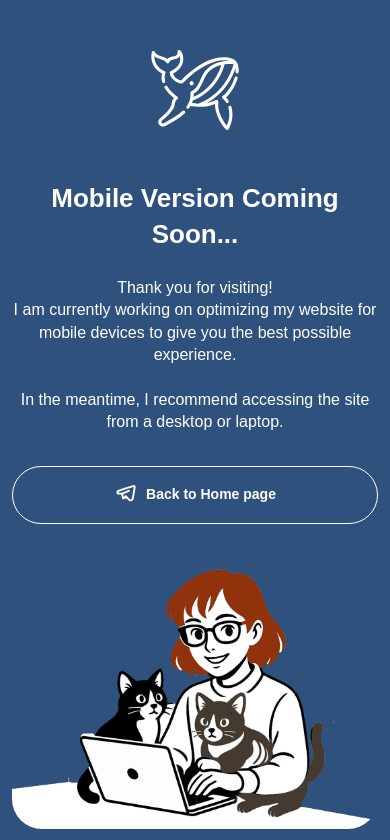
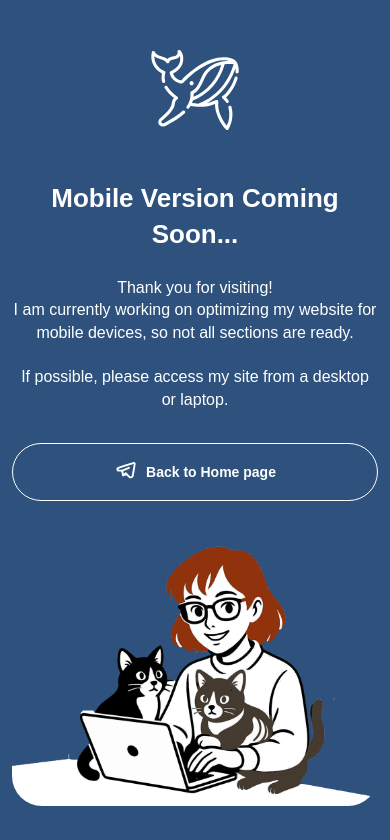
Before and after one commit to ev-indrik/my-portfolio, a React (Vite) app: page /contacts in a window 390 px wide. Shown: the top 840 px of the page. Built offline with nearby package versions, Linux system fonts and the light colour scheme.

Commit message:
chore: change the text of mobile screen

```diff
--- a/src/components/soon-for-mobile/SoonForMobile.tsx
+++ b/src/components/soon-for-mobile/SoonForMobile.tsx
@@ -47,7 +47,10 @@ const SoonForMobile: FC = () => {
                                 color={'white'}
                                 centered
                             >
-                                {'Thank you for visiting!\nI am currently working on optimizing my website for mobile devices to give you the best possible experience.\n\nIn the meantime, I recommend accessing the site from a desktop or laptop.'}
+                                {'Thank you for visiting!\n' +
+                                    'I am currently working on optimizing my website for mobile devices, so not all sections are ready.\n' +
+                                    '\n' +
+                                    'If possible, please access my site from a desktop or laptop.'}
                             </Paragraph>
 
                             <Row justify={'center'} align={'middle'} style={{width: '100%', paddingTop: 32}}>
```
